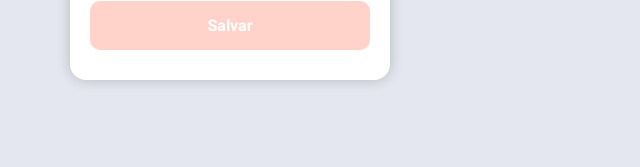
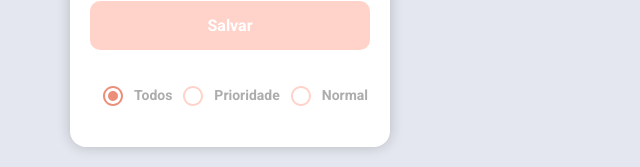
Before and after one commit to Marcelo-Anselmo/DailyNotes-frontend, a React (Vite) app in the folder DailyNotes-frontend/: page / in a window 1280 px wide. Shown: the part 512-679 px from the top of the page, without its empty margins (0-640 px from the left). Built offline with nearby package versions, Linux system fonts and the light colour scheme; no server answers.

Commit message:
style:{RadioButton added}

```diff
--- a/DailyNotes-frontend/package.json
+++ b/DailyNotes-frontend/package.json
@@ -10,6 +10,9 @@
     "preview": "vite preview"
   },
   "dependencies": {
+    "@emotion/react": "^11.11.3",
+    "@emotion/styled": "^11.11.0",
+    "@mui/material": "^5.15.10",
     "axios": "^1.6.7",
     "react": "^18.2.0",
     "react-dom": "^18.2.0"
--- a/DailyNotes-frontend/src/App.jsx
+++ b/DailyNotes-frontend/src/App.jsx
@@ -7,6 +7,7 @@ import "./global.css";
 import "./sidebar.css";
 import "./main.css";
 import Notes from "./components/Notes/Notes";
+import RadioButton from "./components/RadioButton/RadioButton";
 
 function App() {
   const [title, setTitle] = useState("");
@@ -82,6 +83,7 @@ function App() {
             Salvar
           </button>
         </form>
+        <RadioButton />
       </aside>
       <main>
         <ul>
--- /dev/null
+++ b/DailyNotes-frontend/src/components/RadioButton/RadioButton.jsx
@@ -0,0 +1,64 @@
+import * as React from "react";
+import Radio from "@mui/material/Radio";
+import "./style.css";
+
+const RadioButton = () => {
+  const [selectedValue, setSelectedValue] = React.useState("a");
+
+  const handleChange = (event) => {
+    setSelectedValue(event.target.value);
+  };
+
+  const controlProps = (item) => ({
+    checked: selectedValue === item,
+    onChange: handleChange,
+    value: item,
+    name: "color-radio-button-demo",
+    inputProps: { "aria-label": item },
+  });
+
+  return (
+    <div className="radioOptions">
+      <div>
+        <Radio
+          {...controlProps("a")}
+          sx={{
+            color: "#FFD3CA",
+            "&.Mui-checked": {
+              color: "#EB8F7A",
+            },
+          }}
+        />
+        <span>Todos</span>
+      </div>
+
+      <div>
+        <Radio
+          {...controlProps("b")}
+          sx={{
+            color: "#FFD3CA",
+            "&.Mui-checked": {
+              color: "#EB8F7A",
+            },
+          }}
+        />
+        <span>Prioridade</span>
+      </div>
+
+      <div>
+        <Radio
+          {...controlProps("c")}
+          sx={{
+            color: "#FFD3CA",
+            "&.Mui-checked": {
+              color: "#EB8F7A",
+            },
+          }}
+        />
+        <span>Normal</span>
+      </div>
+    </div>
+  );
+};
+
+export default RadioButton;
--- /dev/null
+++ b/DailyNotes-frontend/src/components/RadioButton/style.css
@@ -0,0 +1,9 @@
+aside div.radioOptions {
+    color: #acacac;
+    font-size: 14px;
+    font-weight: bold;
+    margin-top: 25px;
+    display: flex;
+    justify-content: center;
+    flex-direction: row;
+}
--- a/DailyNotes-frontend/src/services/api.jsx
+++ b/DailyNotes-frontend/src/services/api.jsx
@@ -1,7 +1,7 @@
 import axios from "axios";
 
 const api = axios.create({
-  baseURL: "http://localhost:3000",
+  baseURL: "https://dailynotes-b.onrender.com",
 });
 
 export default api;
```
Also changed, not shown: 1 other file (tests, documents, lock files or other folders).
